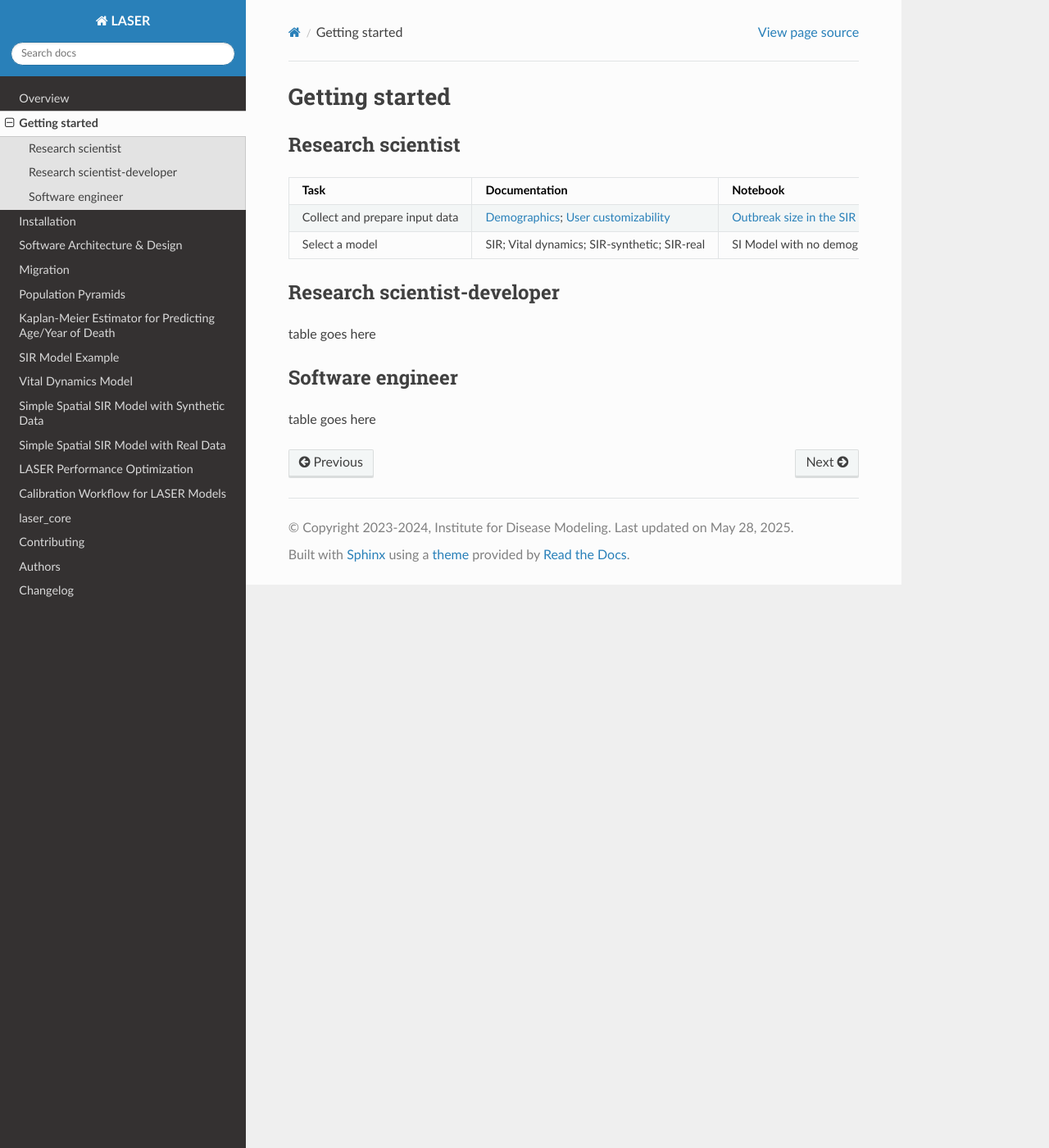
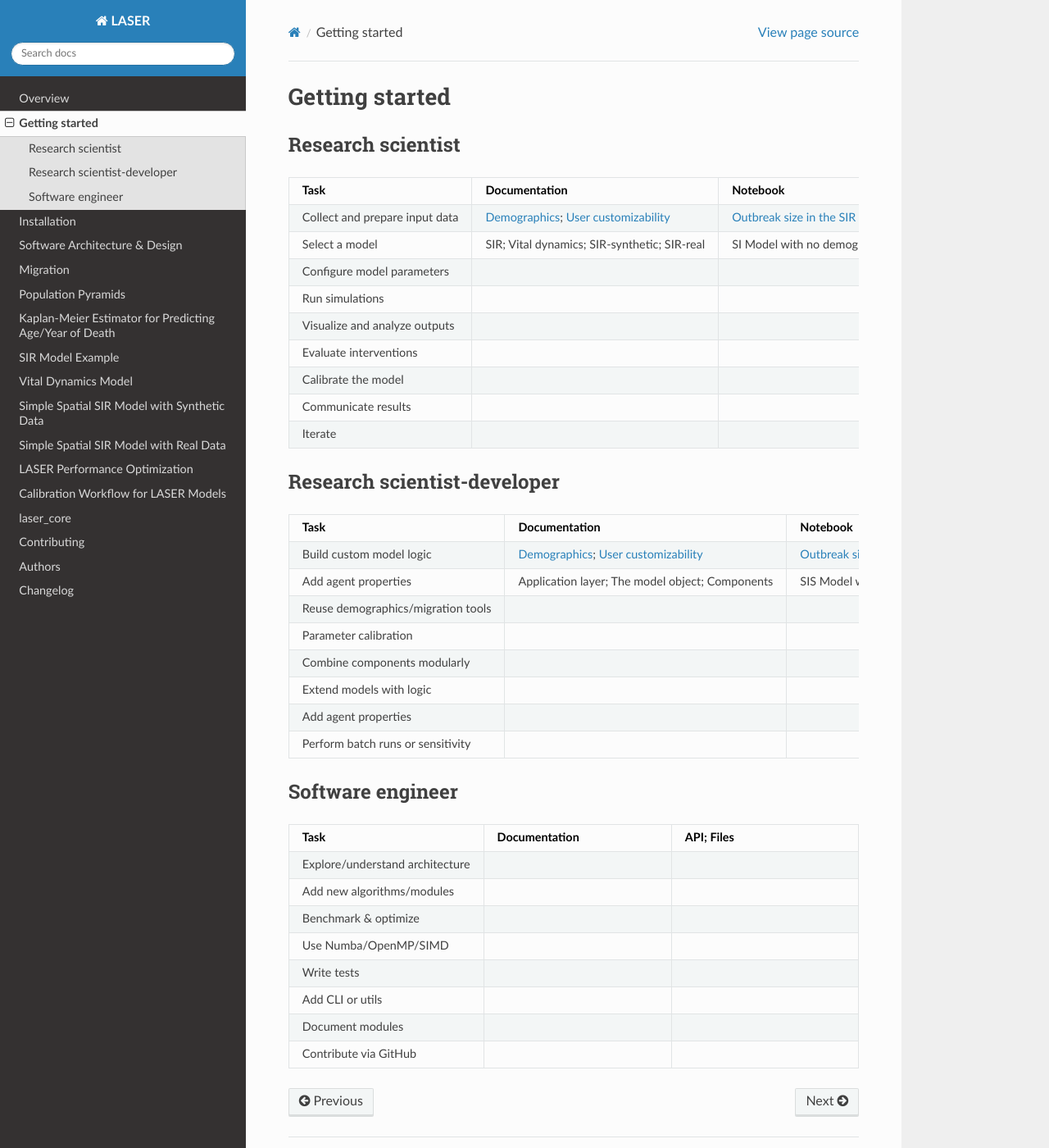
Before and after one commit to InstituteforDiseaseModeling/laser, a Sphinx documentation site: the page built from docs/gettingstarted.rst, in a window 1280 px wide and 1400 px high. Shown: the whole window at 82% size. Built offline with Sphinx 7.4.7 and the Read the Docs theme 3.1.0, drawn with Linux system fonts in a browser that asks for light colours.

Commit message:
additionial gs task content for personas

```diff
--- a/docs/gettingstarted.rst
+++ b/docs/gettingstarted.rst
@@ -11,13 +11,43 @@ Research scientist
 
    "Collect and prepare input data", ":doc:`Demographics <architecture>`; :doc:`User customizability <architecture>` ", "`Outbreak size in the SIR model <https://github.com/InstituteforDiseaseModeling/laser-generic/blob/main/notebooks/04_SIR_nobirths_outbreak_size.ipynb>`_; Average age at infection in the SIR model"
    "Select a model", "SIR; Vital dynamics; SIR-synthetic; SIR-real", "SI Model with no demographics; SIS Model with no demographics "
+   "Configure model parameters", "", ""
+   "Run simulations", "", ""
+   "Visualize and analyze outputs", "", ""
+   "Evaluate interventions", "", ""
+   "Calibrate the model", "", ""
+   "Communicate results", "", ""
+   "Iterate", "", ""
+
 
 Research scientist-developer
 ----------------------------
 
-table goes here
+.. csv-table::
+   :header: "Task", "Documentation", "Notebook"
+   :widths: 15, 15, 15
+
+   "Build custom model logic", ":doc:`Demographics <architecture>`; :doc:`User customizability <architecture>` ", "`Outbreak size in the SIR model <https://github.com/InstituteforDiseaseModeling/laser-generic/blob/main/notebooks/04_SIR_nobirths_outbreak_size.ipynb>`_; Average age at infection in the SIR model"
+   "Add agent properties", "Application layer; The model object; Components", "SIS Model with no demographics; Outbreak size in the SIR model"
+   "Reuse demographics/migration tools", "", ""
+   "Parameter calibration", "", ""
+   "Combine components modularly", "", ""
+   "Extend models with logic", "", ""
+   "Add agent properties", "", ""
+   "Perform batch runs or sensitivity", "", ""
 
 Software engineer
 -----------------
 
-table goes here
+.. csv-table::
+   :header: "Task", "Documentation", "API; Files"
+   :widths: 15, 15, 15
+
+   "Explore/understand architecture", "", ""
+   "Add new algorithms/modules", "", ""
+   "Benchmark & optimize", "", ""
+   "Use Numba/OpenMP/SIMD", "", ""
+   "Write tests", "", ""
+   "Add CLI or utils", "", ""
+   "Document modules", "", ""
+   "Contribute via GitHub", "", ""
```
